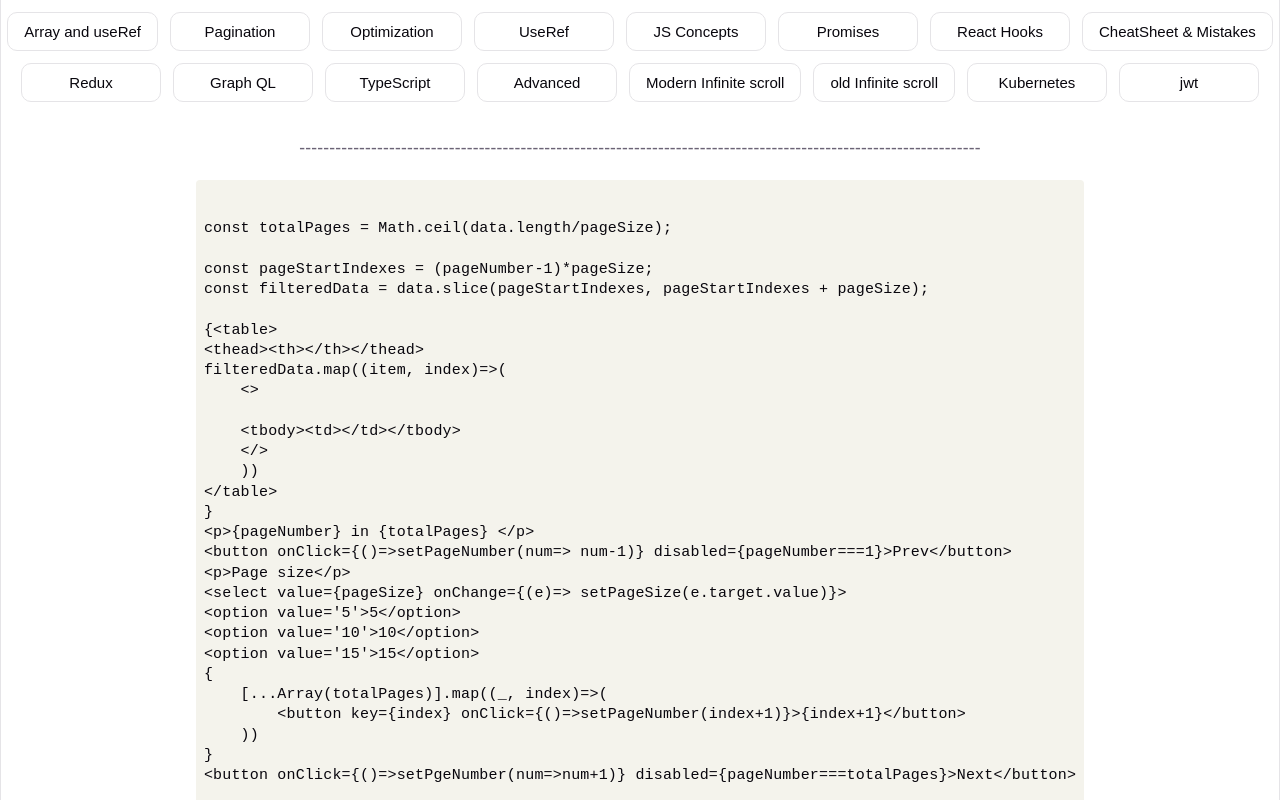
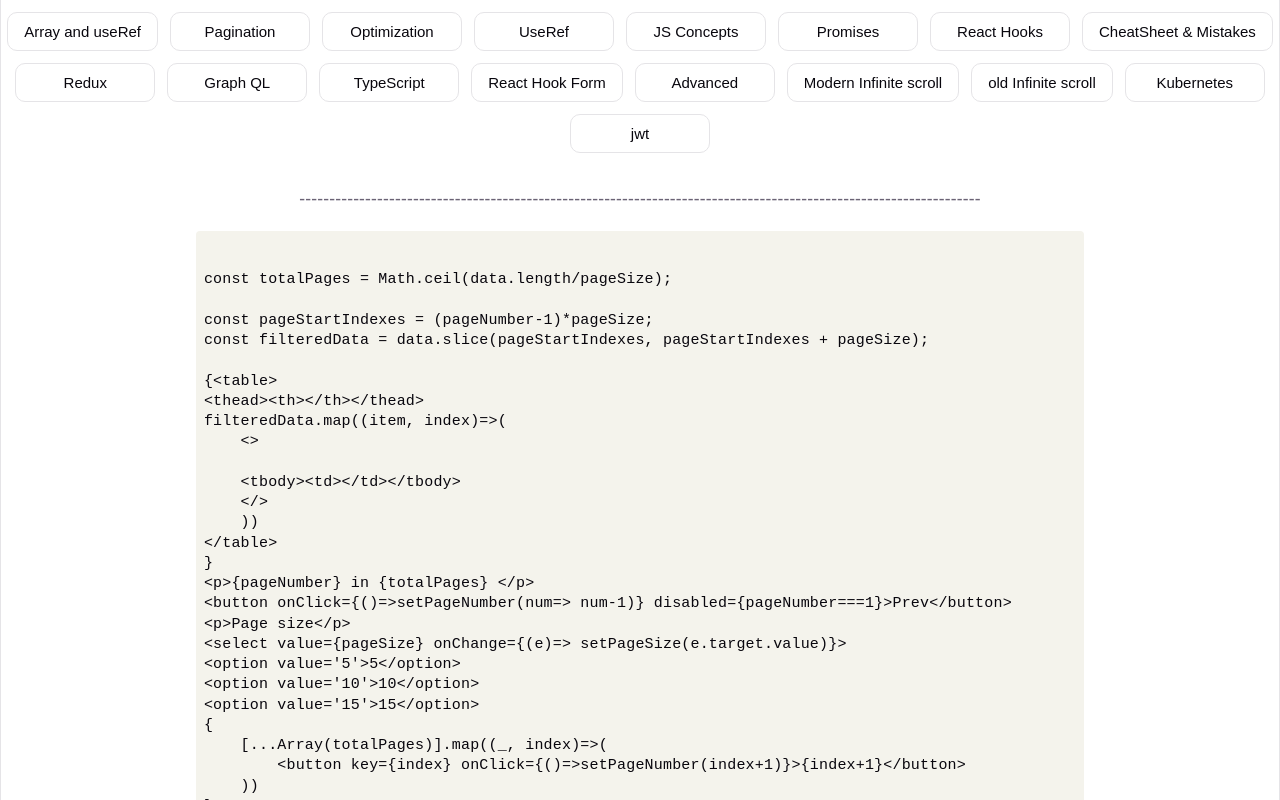
Before and after one commit to praveen2903/React_course_material, a React (Vite) app: page / in a window 1280 px wide. Shown: the top 800 px of the page. Built offline with nearby package versions, Linux system fonts and the light colour scheme.

Commit message:
web edits

```diff
--- a/src/App.jsx
+++ b/src/App.jsx
@@ -83,6 +83,7 @@ import DragBallWithHandlers from './arraycomponentsandRef/DragBallWithHandlers'
 import DragBallWithRef from './arraycomponentsandRef/DragBallWithRef'
 import Kubernetes from './mistakesInHooks/Kubernetes'
 import JwtTokens from './mistakesInHooks/JwtTokens'
+import ReactHookFormFullDemo from './mistakesInHooks/ReactHooksInterviewNotes.jsx'
 
 function App() {
 
@@ -106,6 +107,7 @@ function App() {
       <button onClick={() => setTabs("redux") }>Redux</button>
       <button onClick={() => setTabs('graphql')}>Graph QL</button>
       <button onClick={() => setTabs('typescript')}>TypeScript</button>
+      <button onClick={() => setTabs('react-hooks')}>React Hook Form</button>
       <button onClick={() => setTabs("advanced")}>Advanced</button>
       <button onClick={() => setTabs("modernInfiniteScroll")}>Modern Infinite scroll</button>
       <button onClick={() => setTabs("oldInfiniteScroll")}>old Infinite scroll</button>
@@ -125,6 +127,14 @@ function App() {
         <>
         <div>-------------------------------------------------------------------------------------------------------------------</div>
         <JwtTokens/>
+        </>
+      )
+    }
+    {
+      tabs==='react-hooks' && (
+        <>
+        <div>-------------------------------------------------------------------------------------------------------------------</div>
+        <ReactHookFormFullDemo/>
         </>
       )
     }
```
